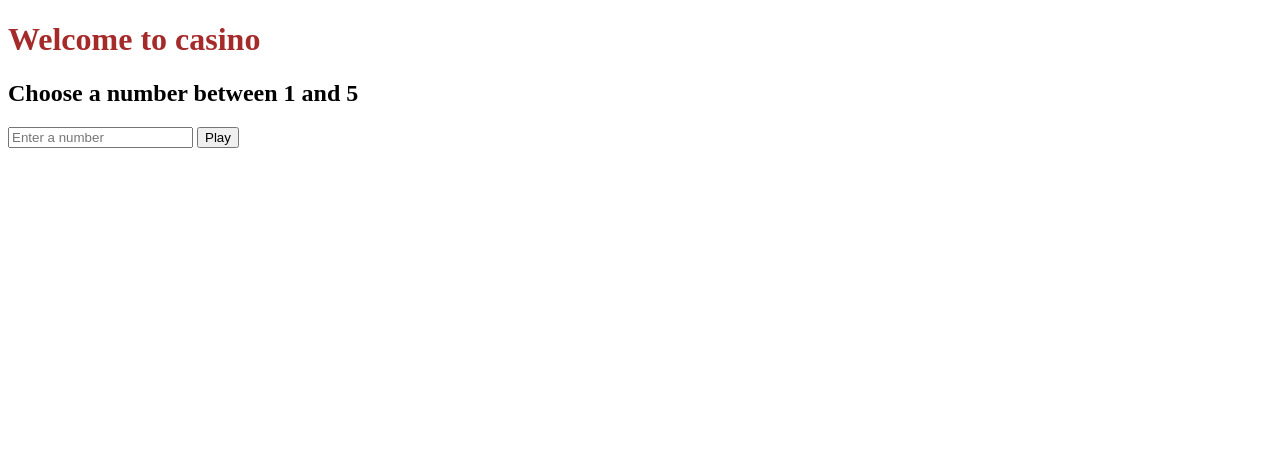
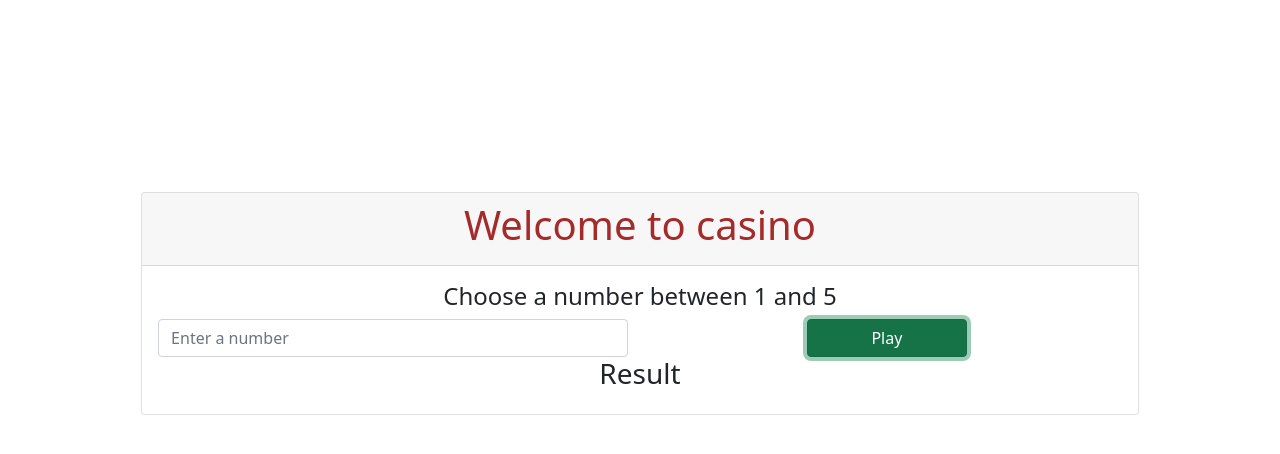
Before and after one commit to Aziza258/casino_by_js, a website: page static/index.html in a window 1280 px wide. Both pictures are taken after a click on the button "Play". Drawn offline with nearby package versions, Linux system fonts and the light colour scheme; no server answers.

Commit message:
Aziza day 2 changes

```diff
--- a/static/index.html
+++ b/static/index.html
@@ -4,14 +4,32 @@
     <meta charset="UTF-8">
     <meta http-equiv="X-UA-Compatible" content="IE=edge">
     <meta name="viewport" content="width=device-width, initial-scale=1.0">
+    <link href="https://cdn.jsdelivr.net/npm/bootstrap@5.1.3/dist/css/bootstrap.min.css" rel="stylesheet" integrity="sha384-1BmE4kWBq78iYhFldvKuhfTAU6auU8tT94WrHftjDbrCEXSU1oBoqyl2QvZ6jIW3" crossorigin="anonymous">
     <link rel="stylesheet" href="style.css">
     <title>Document</title>
 </head>
 <body>
-    <h1>Welcome to casino</h1>
-    <h2>Choose a number between 1 and 5</h2>
-    <input type="text"  class="btn" placeholder="Enter a number">
-    <button type="button" class="play-btn">Play</button>
+    <div class="container-fluid d-flex justify-content-center">
+        <div class="card text-center" style="width: 40 rem; margin-top: 12rem;">
+            <div class="card-header">
+                <h1>Welcome to casino</h1>
+            </div>
+            <div class="card-body">
+                <div class="row">
+                    <h4>Choose a number between 1 and 5</h4>
+                    <div class="col-6">
+                        <input type="text" class="form-control user-number" placeholder="Enter a number">
+                    </div>
+                    <div class="col-6">
+                        <button type="button" class="btn btn-success play-btn"
+                        style="width: 10rem;">
+                            Play
+                        </button>
+                    </div>
+                    <h3>Result</h3>
+                </div>
+            </div>
+        </div>
 
     <script src="name.js"></script>
 </body>
--- a/static/name.js
+++ b/static/name.js
@@ -1,6 +1,12 @@
 const playBtn = document.querySelector('.play-btn');
-const playBtn1 = document.querySelector('.btn');
+const userNumber = document.querySelector('.user-number');
 
 playBtn.addEventListener('click', () => {
-    alert(playBtn1.value)
+    const obj = {userNumber: userNumber.value};
+
+    fetch('/user',  {
+        method: 'POST',
+        body: JSON.stringify(obj),
+        headers: { 'Content-Type': 'application/json'}
+    });
 })
```
Also changed, not shown: index.js (+8 -0 lines), static/style.css (line endings or trailing spaces).
